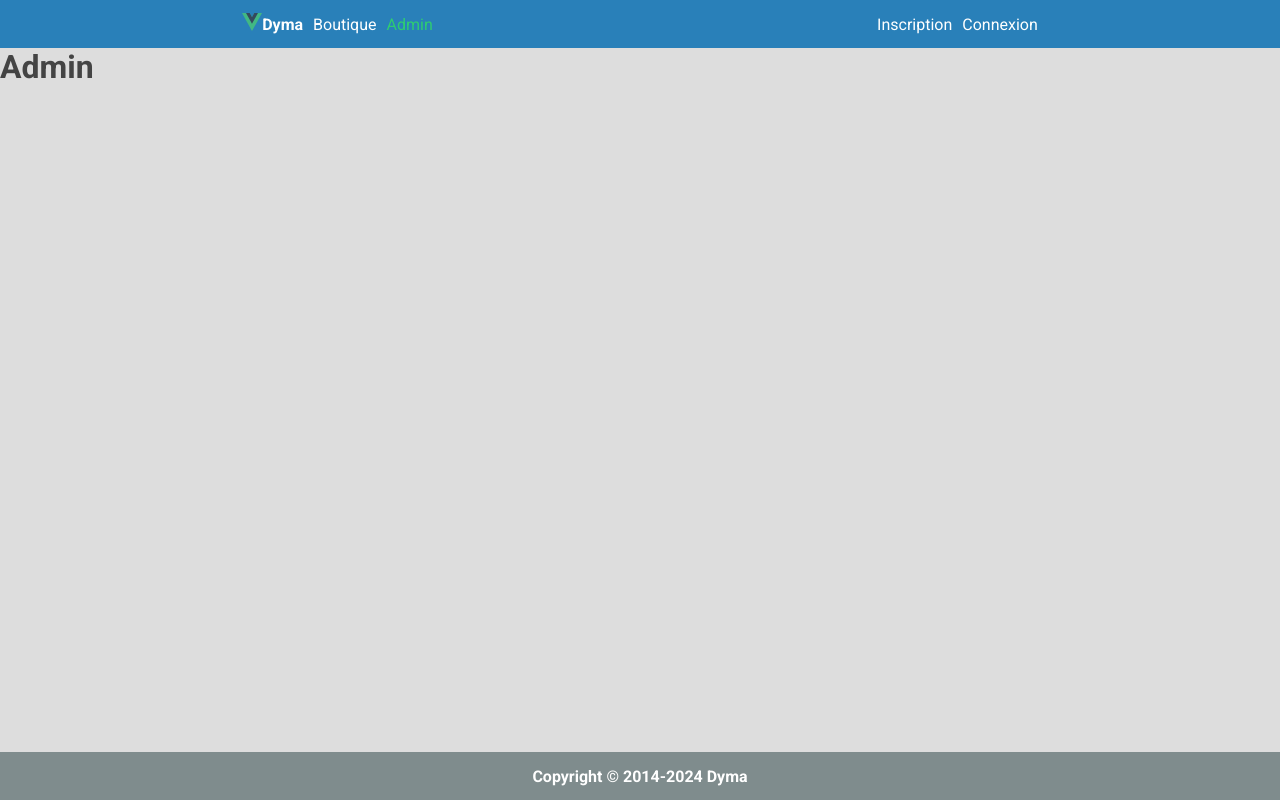
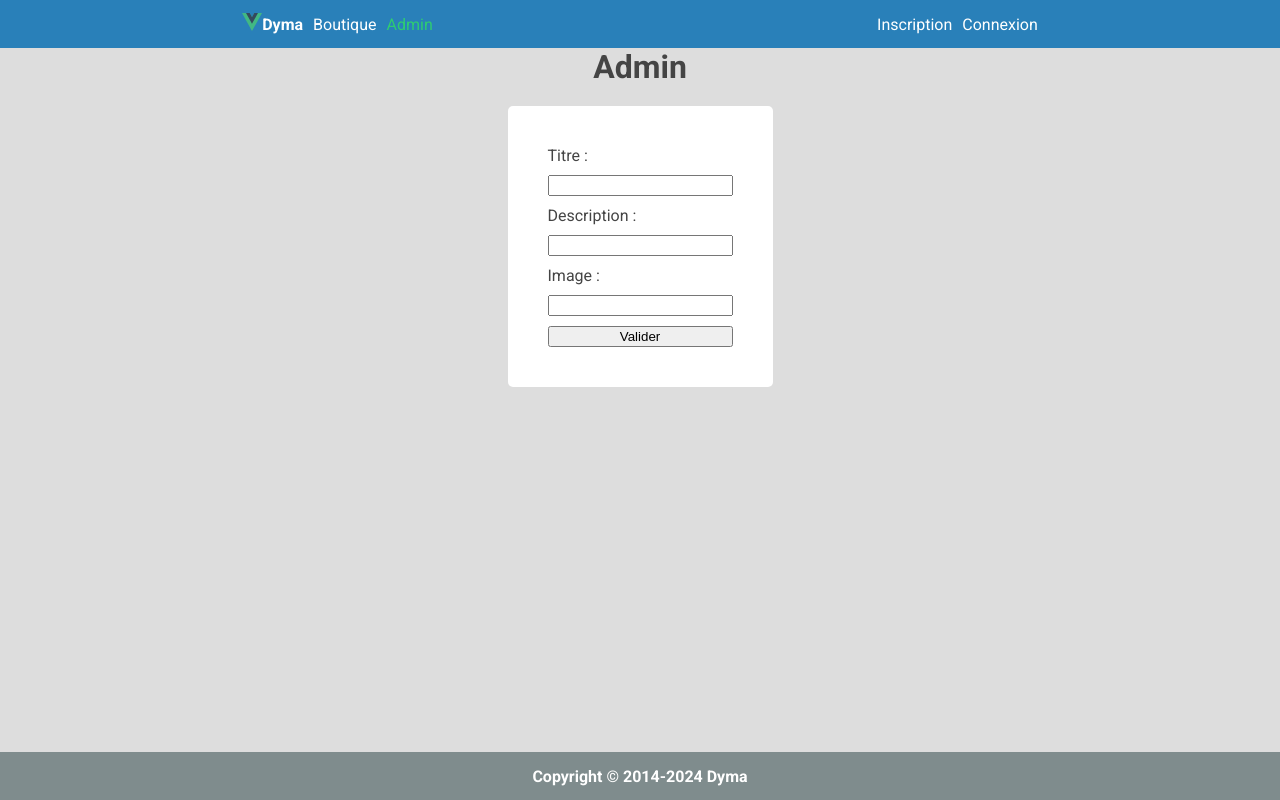
Before and after one commit to Leblanc-Sebastien/Boutique, a Vue app: page / in a window 1280 px wide. Both pictures are taken after a click on the link "Admin". Built offline with nearby package versions, Linux system fonts and the light colour scheme.

Commit message:
starting to setup the Form to add products

```diff
--- a/package.json
+++ b/package.json
@@ -13,7 +13,10 @@
     "format": "prettier --write src/"
   },
   "dependencies": {
-    "vue": "^3.4.21"
+    "@vee-validate/zod": "^4.13.2",
+    "vee-validate": "^4.13.2",
+    "vue": "^3.4.21",
+    "zod": "^3.23.8"
   },
   "devDependencies": {
     "@rushstack/eslint-patch": "^1.8.0",
--- a/src/features/admin/TheAdmin.vue
+++ b/src/features/admin/TheAdmin.vue
@@ -1,14 +1,12 @@
 <script setup lang="ts">
-
+import ProductForm from './components/ProductForm.vue'
 </script>
 
 <template>
-    <div class="admin-container">
-        <h1>Admin</h1>
+    <div class="admin-container d-flex flex-column align-item-center justify-content-center">
+        <ProductForm />
     </div>
 
 </template>
 
-<style lang="scss" scoped>
-
-</style>
+<style lang="scss" scoped></style>
--- /dev/null
+++ b/src/features/admin/components/ProductForm.vue
@@ -0,0 +1,39 @@
+<script setup lang="ts">
+import { Form, Field } from 'vee-validate';
+
+const onSubmit = (values: string) => {
+    console.log(values)
+}
+</script>
+
+<template>
+    <div class="product-form-container d-flex flex-column align-item-center justify-content-center">
+        <h1>Admin</h1>
+        <Form v-on:submit="onSubmit" class="product-form d-flex flex-column">
+
+            <label for="title">Titre :</label>
+            <Field name="title" type="text" id="title" />
+
+            <label for="description">Description :</label>
+            <Field name="description" type="text" id="description" />
+
+            <label for="img">Image :</label>
+            <Field name="img" type="text" id="img" />
+
+
+
+            <button>Valider</button>
+        </Form>
+    </div>
+
+</template>
+
+<style lang="scss" scoped>
+.product-form {
+    gap: 10px;
+    background-color: #fff;
+    padding: 40px;
+    border-radius: 5px;
+    margin: 20px;
+}
+</style>
```
Also changed, not shown: 1 other file (tests, documents, lock files or other folders).
